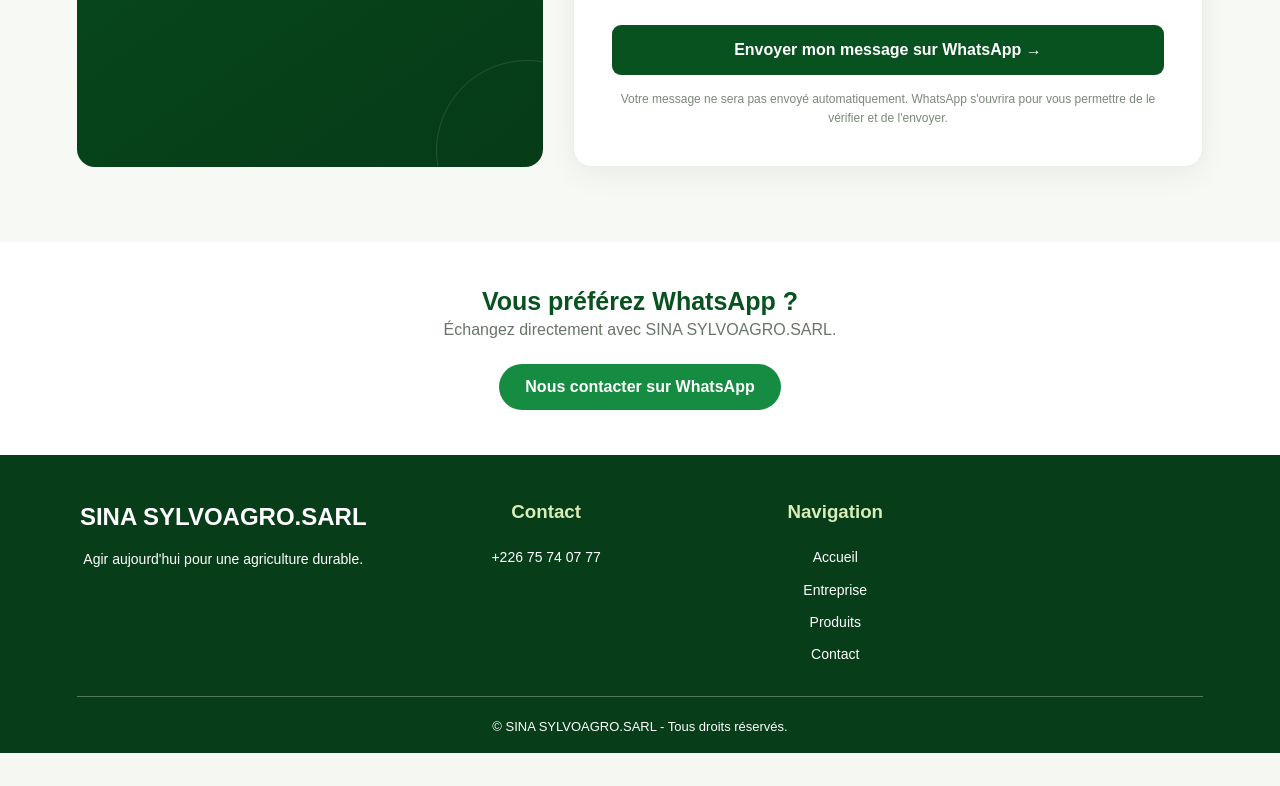
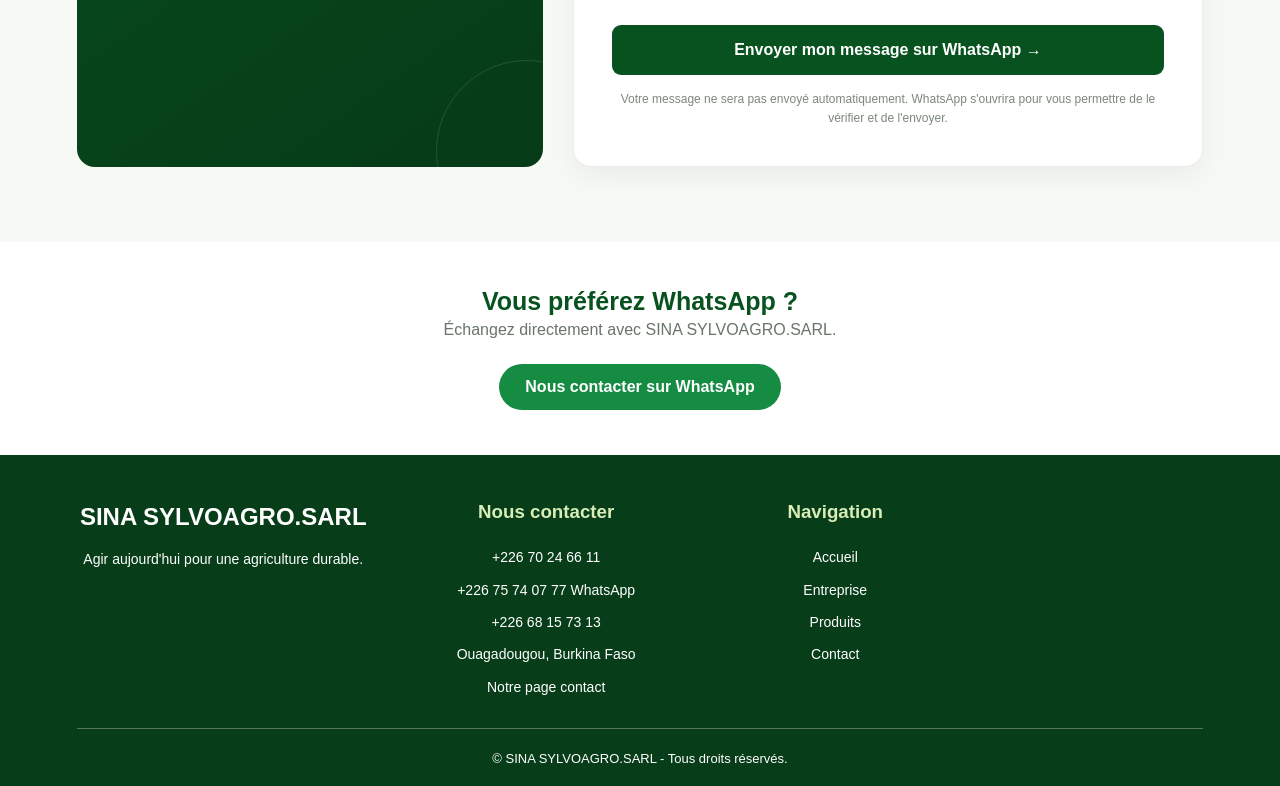
Before and after one commit to Sinaremohhamed/sina-sylvoagro, a plain HTML site: page pages/contact.html in a window 1280 px wide. Shown: the part 1359-2145 px from the top of the page. Before the commit the page ends 2112 px from the top, so only its background shows below. Drawn offline with Linux system fonts and the light colour scheme.

Commit message:
Ajout des trois numeros de contact

```diff
--- a/pages/contact.html
+++ b/pages/contact.html
@@ -549,8 +549,25 @@
         </div>
 
         <div class="footer-contact">
-            <h3>Contact</h3>
-            <p>+226 75 74 07 77</p>
+            <h3>Nous contacter</h3>
+
+            <p>
+                <a href="tel:+22670246611">+226 70 24 66 11</a>
+            </p>
+
+            <p>
+                <a href="tel:+22675740777">+226 75 74 07 77</a>
+                <a href="https://wa.me/22675740777"
+                   target="_blank"
+                   rel="noopener">WhatsApp</a>
+            </p>
+
+            <p>
+                <a href="tel:+22668157313">+226 68 15 73 13</a>
+            </p>
+
+            <p>Ouagadougou, Burkina Faso</p>
+            <a href="contact.html">Notre page contact</a>
         </div>
 
         <div class="footer-liens">
```
Also changed, not shown: pages/entreprise.html (+16 -2 lines), pages/produits.html (+16 -1 lines).
